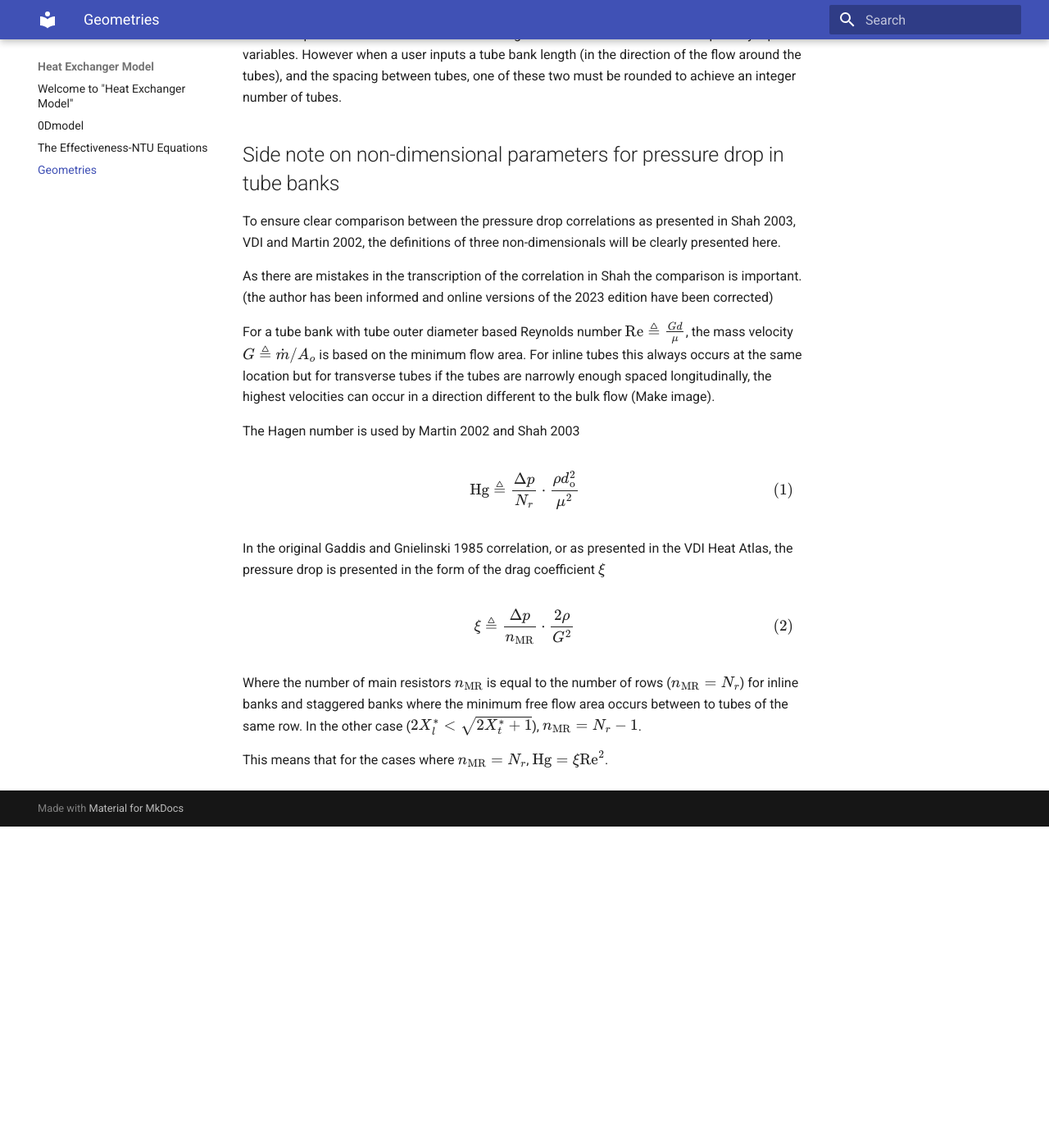
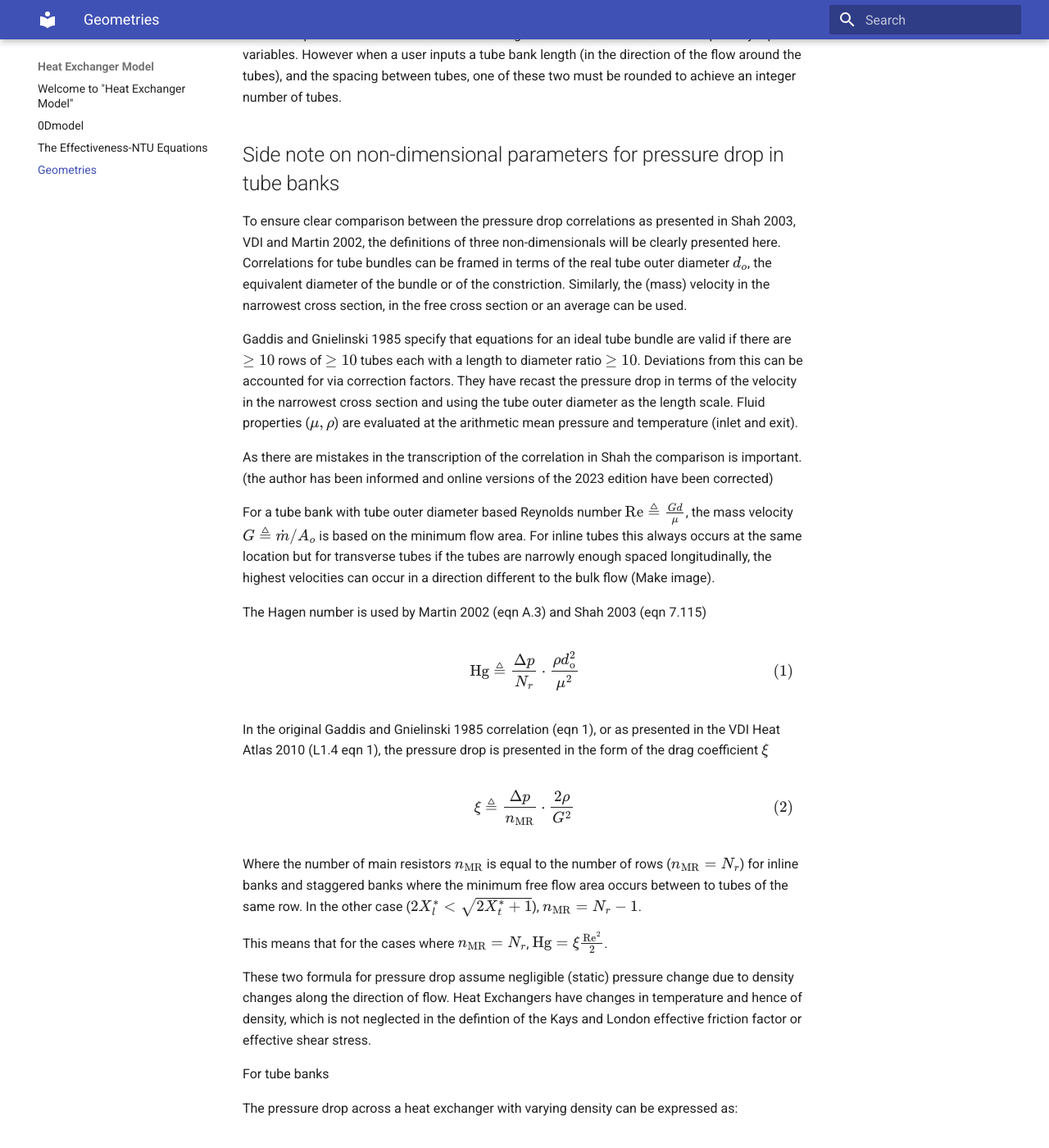
Before and after one commit to kilianbra/heat_exchanger, an MkDocs documentation site: the page built from docs/geometry.md, in a window 1280 px wide and 1400 px high, scrolled down 418 px. Shown: the whole window at 82% size. Built offline with MkDocs 1.6.1 and Material for MkDocs 9.7.7, drawn with Linux system fonts in a browser that asks for light colours; before the commit the page ends 1426 px from its top, so only the background shows below that; some of the changed text lies outside the part shown.

Commit message:
Added relations between xi, the Hagen number and Kays and London Friction factor for tube banks in documentation

```diff
--- a/docs/geometry.md
+++ b/docs/geometry.md
@@ -11,13 +11,16 @@
 
 ## Side note on non-dimensional parameters for pressure drop in tube banks
 
-To ensure clear comparison between the pressure drop correlations as presented in Shah 2003, VDI and Martin 2002, the definitions of three non-dimensionals will be clearly presented here.
+To ensure clear comparison between the pressure drop correlations as presented in Shah 2003, VDI and Martin 2002, the definitions of three non-dimensionals will be clearly presented here. Correlations for tube bundles can be framed in terms of the real tube outer diameter $d_o$, the equivalent diameter of the bundle or of the constriction. Similarly, the (mass) velocity in the narrowest cross section, in the free cross section or an average can be used.
+
+Gaddis and Gnielinski 1985 specify that equations for an ideal tube bundle are valid if there are $\geq 10$ rows of $\geq 10$ tubes each with a length to diameter ratio $\geq 10$. Deviations from this can be accounted for via correction factors.
+They have recast the pressure drop in terms of the velocity in the narrowest cross section and using the tube outer diameter as the length scale. Fluid properties ($\mu, \rho$) are evaluated at the arithmetic mean pressure and temperature (inlet and exit).
 
 As there are mistakes in the transcription of the correlation in Shah the comparison is important. (the author has been informed and online versions of the 2023 edition have been corrected)
 
 For a tube bank with tube outer diameter based Reynolds number $\text{Re} \triangleq \frac{Gd}{\mu}$, the mass velocity $G \triangleq \dot{m}/A_o$ is based on the minimum flow area. For inline tubes this always occurs at the same location but for transverse tubes if the tubes are narrowly enough spaced longitudinally, the highest velocities can occur in a direction different to the bulk flow (Make image).
 
-The Hagen number is used by Martin 2002 and Shah 2003
+The Hagen number is used by Martin 2002 (eqn A.3) and Shah 2003 (eqn 7.115)
 
 $$
 \begin{equation}
@@ -25,7 +28,7 @@
 \end{equation}
 $$
 
-In the original Gaddis and Gnielinski 1985 correlation, or as presented in the VDI Heat Atlas, the pressure drop is presented in the form of the drag coefficient $\xi$
+In the original Gaddis and Gnielinski 1985 correlation (eqn 1), or as presented in the VDI Heat Atlas 2010 (L1.4 eqn 1), the pressure drop is presented in the form of the drag coefficient $\xi$
 
 $$
 \begin{equation}
@@ -35,4 +38,32 @@
 
 Where the number of main resistors $n_\text{MR}$ is equal to the number of rows ($n_\text{MR} = N_r$) for inline banks and staggered banks where the minimum free flow area occurs between to tubes of the same row. In the other case ($2X_l^* < \sqrt{2X_t^*+1}$), $n_\text{MR} = N_r-1$.
 
-This means that for the cases where $n_\text{MR} = N_r$, $\text{Hg} = \xi \text{Re}^2$.
+This means that for the cases where $n_\text{MR} = N_r$, $\text{Hg} = \xi \frac{\text{Re}^2}{2}$.
+
+These two formula for pressure drop assume negligible (static) pressure change due to density changes along the direction of flow. Heat Exchangers have changes in temperature and hence of density, which is not neglected in the defintion of the Kays and London effective friction factor or effective shear stress.
+
+For tube banks
+
+The pressure drop across a heat exchanger with varying density can be expressed as:
+
+$$
+\Delta p = \frac{G^2}{2} \left[ (1 + \sigma^2) \left( \frac{1}{\rho_2} - \frac{1}{\rho_1} \right) + f_o \frac{A_q}{A_o} \left( \frac{1}{\rho} \right)_\text{m} \right]
+$$
+
+where:
+
+- $G$ is the mass velocity (based on minimum free flow area),
+- $\sigma$ is the contraction ratio (A_frontal/A_o)
+- $\rho_1$ and $\rho_2$ are the fluid densities at the inlet and outlet, respectively,
+- $f_o$ is the equivalent friction factor,
+- $A_q$ is the heat transfer area,
+- $A_o$ is the minimum free flow area,
+- $\left( \frac{1}{\rho} \right)_\text{m}$ is the mean value of the reciprocal density along the flow path.
+
+This equation accounts for both the static pressure change due to density variation and the frictional pressure drop.
+
+If we assume small pressure change due to density change (flow acceleration and entrance/exit effects), then this friction factor can be related to $\text{Hg} = \xi \text{Re}^2$ by the following equation: $f_o = \frac{X_t^*-1}{\pi} \xi$ for a rectangular or axial involute tube bank.
+
+## Property variation of properties in the direction of flow
+
+Kays and London in Section 4 calim that if absolute temperature variation is less than 2:1 from one end to the other, using a mean temperature with respect to flow length is fine. Mainly an issue for pressure drop which relies on density.
```
